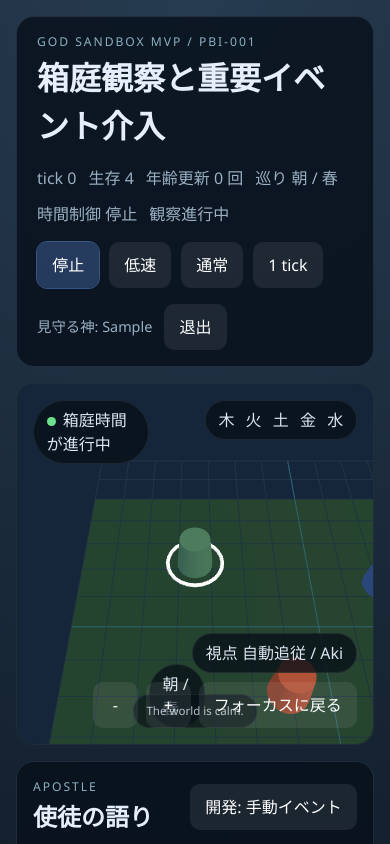
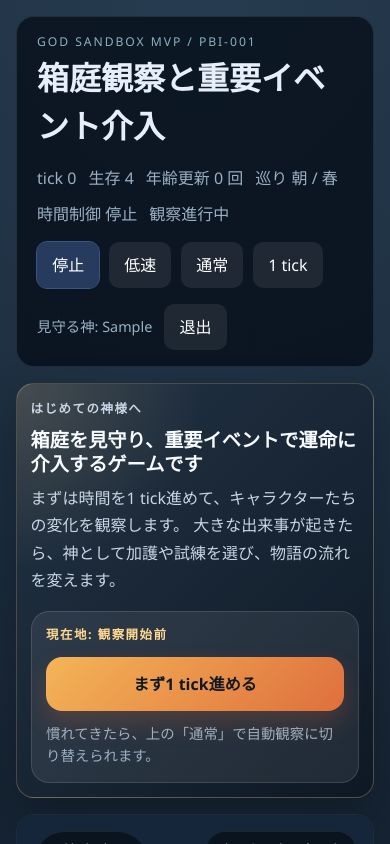
Before and after one commit to KitsuneSavaskiy/god-sandbox-mvp, a React (Vite) app: page / in a window 390 px wide. Both pictures are taken after typing "Sample" into the empty fields and a click on the button "はじめる". Shown: the top 844 px of the page. Built offline with nearby package versions, Linux system fonts and the light colour scheme.

Commit message:
feat: add first action guide for mobile onboarding

```diff
--- a/src/app/AppShell.tsx
+++ b/src/app/AppShell.tsx
@@ -2,6 +2,7 @@ import { useEffect } from "react";
 import { ApostlePanel } from "../features/apostle/ApostlePanel";
 import { CommandConsole } from "../features/commands/CommandConsole";
 import { EventModal } from "../features/events/EventModal";
+import { FirstActionGuide } from "../features/onboarding/FirstActionGuide";
 import { WorldViewport } from "../features/sandbox/WorldViewport";
 import { createMockProvider } from "../infrastructure/llm/mockProvider";
 import { createTemplateProvider } from "../infrastructure/llm/templateProvider";
@@ -154,6 +155,14 @@ export function AppShell({ userName, onLogout }: AppShellProps) {
         </div>
       </header>
 
+      <FirstActionGuide
+        hasLivingCharacters={hasLivingCharacters}
+        phase={state.phase}
+        tick={state.tick}
+        timeControl={state.timeControl}
+        onStepTick={() => dispatch({ type: "stepTick" })}
+      />
+
       <main className="main-layout">
         <section className="viewport-panel">
           <WorldViewport
--- /dev/null
+++ b/src/features/onboarding/FirstActionGuide.css
@@ -0,0 +1,102 @@
+.first-action-guide {
+  display: grid;
+  gap: 1rem;
+  grid-template-columns: minmax(0, 1.35fr) minmax(260px, 0.65fr);
+  border: 1px solid rgba(255, 218, 145, 0.24);
+  border-radius: 22px;
+  background:
+    radial-gradient(circle at top left, rgba(255, 218, 145, 0.16), transparent 34%),
+    linear-gradient(135deg, rgba(35, 51, 69, 0.96), rgba(14, 24, 35, 0.92));
+  box-shadow: 0 18px 44px rgba(0, 0, 0, 0.24);
+  padding: 1rem;
+}
+
+.first-action-guide__copy {
+  display: grid;
+  gap: 0.55rem;
+}
+
+.first-action-guide__eyebrow,
+.first-action-guide__status {
+  margin: 0;
+  color: #ffd991;
+  font-size: 0.78rem;
+  font-weight: 700;
+  letter-spacing: 0.12em;
+  text-transform: uppercase;
+}
+
+.first-action-guide h2,
+.first-action-guide p {
+  margin: 0;
+}
+
+.first-action-guide h2 {
+  color: #f7fbff;
+  font-size: clamp(1.2rem, 3vw, 1.8rem);
+  line-height: 1.25;
+}
+
+.first-action-guide__copy p {
+  max-width: 62rem;
+  color: #c9d6e4;
+  line-height: 1.72;
+}
+
+.first-action-guide__action-card {
+  display: grid;
+  align-content: center;
+  gap: 0.75rem;
+  border: 1px solid rgba(255, 255, 255, 0.12);
+  border-radius: 18px;
+  background: rgba(255, 255, 255, 0.08);
+  padding: 0.9rem;
+}
+
+.first-action-guide__cta {
+  width: 100%;
+  border: 0;
+  border-radius: 16px;
+  background: linear-gradient(135deg, #f4b557, #df6f3d);
+  color: #101923;
+  font-weight: 800;
+  padding: 0.95rem 1rem;
+  text-align: center;
+  box-shadow: 0 12px 24px rgba(223, 111, 61, 0.22);
+}
+
+.first-action-guide__cta:hover:not(:disabled) {
+  background: linear-gradient(135deg, #ffd083, #ec8452);
+}
+
+.first-action-guide__cta:disabled {
+  cursor: default;
+  opacity: 0.58;
+}
+
+.first-action-guide__cta--notice {
+  cursor: default;
+}
+
+.first-action-guide__hint {
+  color: #9eb0c2;
+  font-size: 0.9rem;
+  line-height: 1.55;
+}
+
+@media (max-width: 760px) {
+  .first-action-guide {
+    grid-template-columns: 1fr;
+    border-radius: 18px;
+    padding: 0.85rem;
+  }
+
+  .first-action-guide__action-card {
+    order: 2;
+  }
+
+  .first-action-guide__cta {
+    min-height: 3.2rem;
+    font-size: 1rem;
+  }
+}
--- /dev/null
+++ b/src/features/onboarding/FirstActionGuide.tsx
@@ -0,0 +1,82 @@
+import "./FirstActionGuide.css";
+
+interface FirstActionGuideProps {
+  hasLivingCharacters: boolean;
+  phase: "observing" | "event";
+  tick: number;
+  timeControl: "stopped" | "slow" | "normal";
+  onStepTick: () => void;
+}
+
+export function FirstActionGuide({
+  hasLivingCharacters,
+  phase,
+  tick,
+  timeControl,
+  onStepTick,
+}: FirstActionGuideProps) {
+  const isEventOpen = phase === "event";
+  const canStep = hasLivingCharacters && !isEventOpen;
+  const guideStatus = getGuideStatus({ hasLivingCharacters, isEventOpen, tick, timeControl });
+
+  return (
+    <section className="first-action-guide" aria-labelledby="first-action-guide-title">
+      <div className="first-action-guide__copy">
+        <p className="first-action-guide__eyebrow">はじめての神様へ</p>
+        <h2 id="first-action-guide-title">箱庭を見守り、重要イベントで運命に介入するゲームです</h2>
+        <p>
+          まずは時間を1 tick進めて、キャラクターたちの変化を観察します。
+          大きな出来事が起きたら、神として加護や試練を選び、物語の流れを変えます。
+        </p>
+      </div>
+
+      <div className="first-action-guide__action-card" aria-label="次にすること">
+        <span className="first-action-guide__status">{guideStatus}</span>
+        {isEventOpen ? (
+          <div className="first-action-guide__cta first-action-guide__cta--notice">
+            イベントで介入を選ぶ
+          </div>
+        ) : (
+          <button className="first-action-guide__cta" type="button" disabled={!canStep} onClick={onStepTick}>
+            まず1 tick進める
+          </button>
+        )}
+        <p className="first-action-guide__hint">
+          {isEventOpen
+            ? "時間は止まっています。表示中のイベントで、キャラにどう関わるかを選びましょう。"
+            : "慣れてきたら、上の「通常」で自動観察に切り替えられます。"}
+        </p>
+      </div>
+    </section>
+  );
+}
+
+function getGuideStatus({
+  hasLivingCharacters,
+  isEventOpen,
+  tick,
+  timeControl,
+}: {
+  hasLivingCharacters: boolean;
+  isEventOpen: boolean;
+  tick: number;
+  timeControl: "stopped" | "slow" | "normal";
+}) {
+  if (!hasLivingCharacters) {
+    return "現在地: 生存者がいません";
+  }
+
+  if (isEventOpen) {
+    return "現在地: 重要イベント発生中";
+  }
+
+  if (tick === 0) {
+    return "現在地: 観察開始前";
+  }
+
+  if (timeControl === "stopped") {
+    return `現在地: tick ${tick} / 停止中`;
+  }
+
+  return `現在地: tick ${tick} / 観察中`;
+}
```
